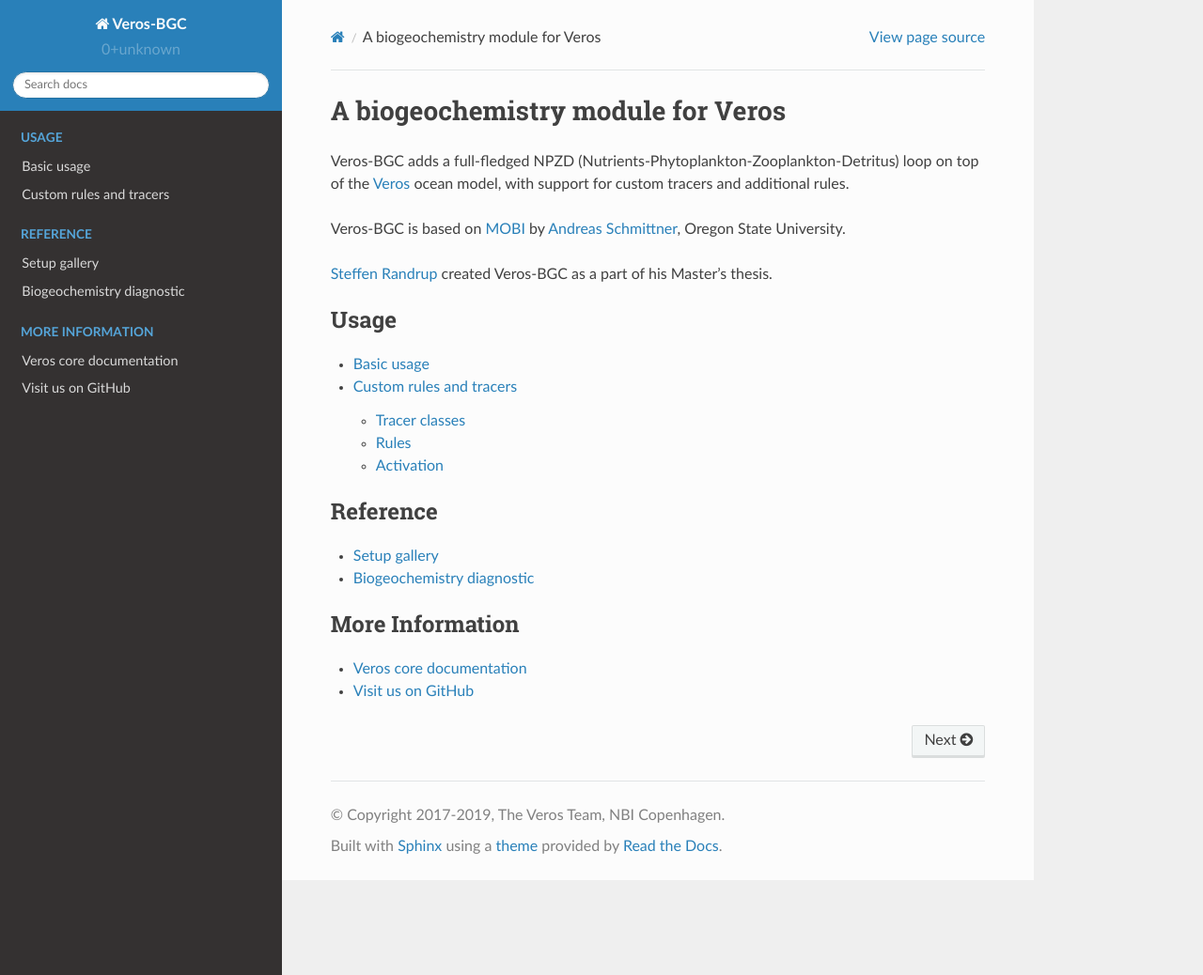
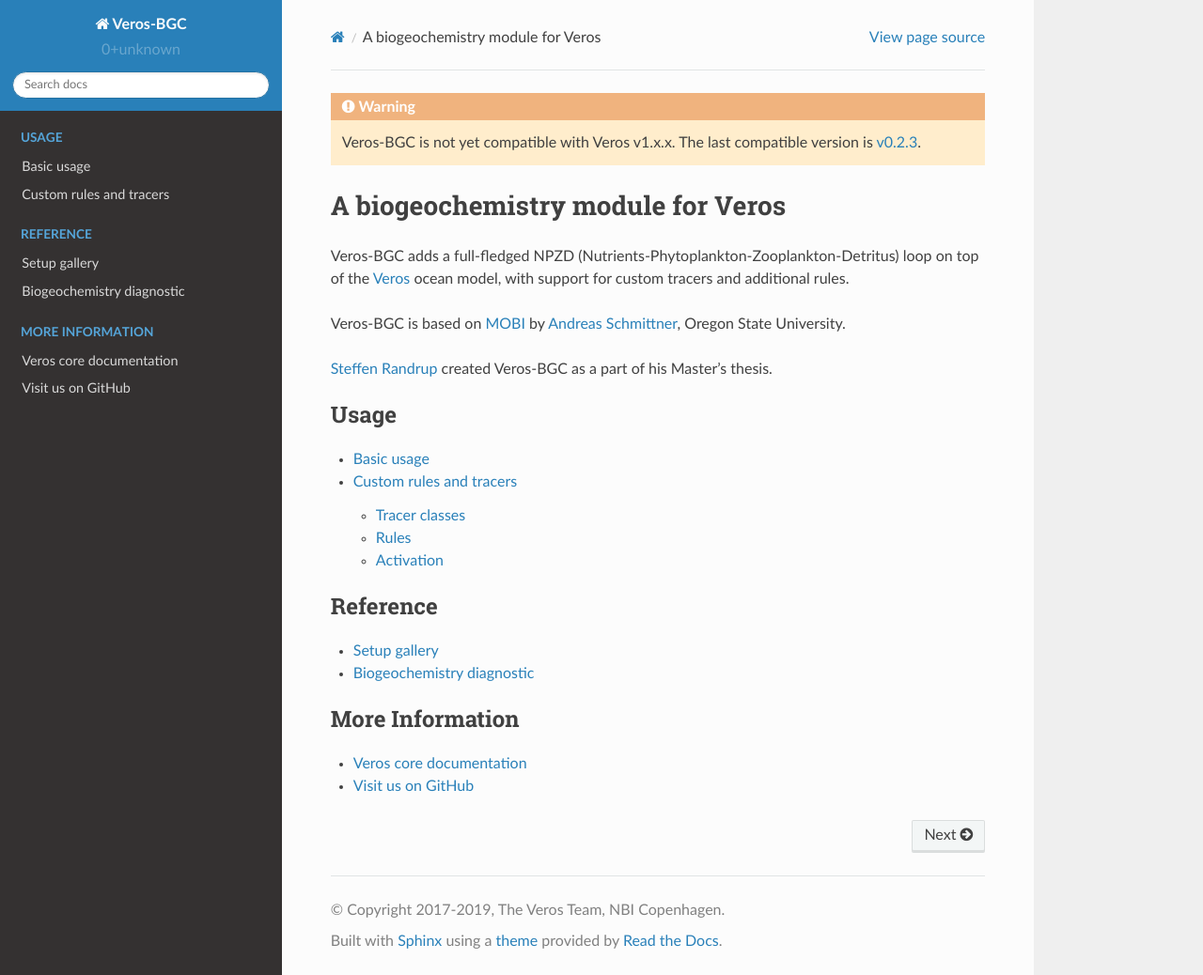
Before and after one commit to team-ocean/veros-bgc, a Sphinx documentation site: the page built from doc/index.rst, in a window 1280 px wide and 1038 px high. Shown: the whole window at 94% size. Built offline with Sphinx 7.4.7 and the Read the Docs theme 2.0.0, drawn with Linux system fonts in a browser that asks for light colours; pages that are not in the unit, such as notebooks, are missing from menus.

Commit message:
add incompatiblity warnings to docs

```diff
--- a/doc/index.rst
+++ b/doc/index.rst
@@ -1,4 +1,9 @@
 :tocdepth: 5
+
+.. warning::
+
+   Veros-BGC is not yet compatible with Veros v1.x.x. The last compatible version is `v0.2.3 <https://veros.readthedocs.io/en/v0.2.3/>`_.
+
 
 A biogeochemistry module for Veros
 ==================================
```
